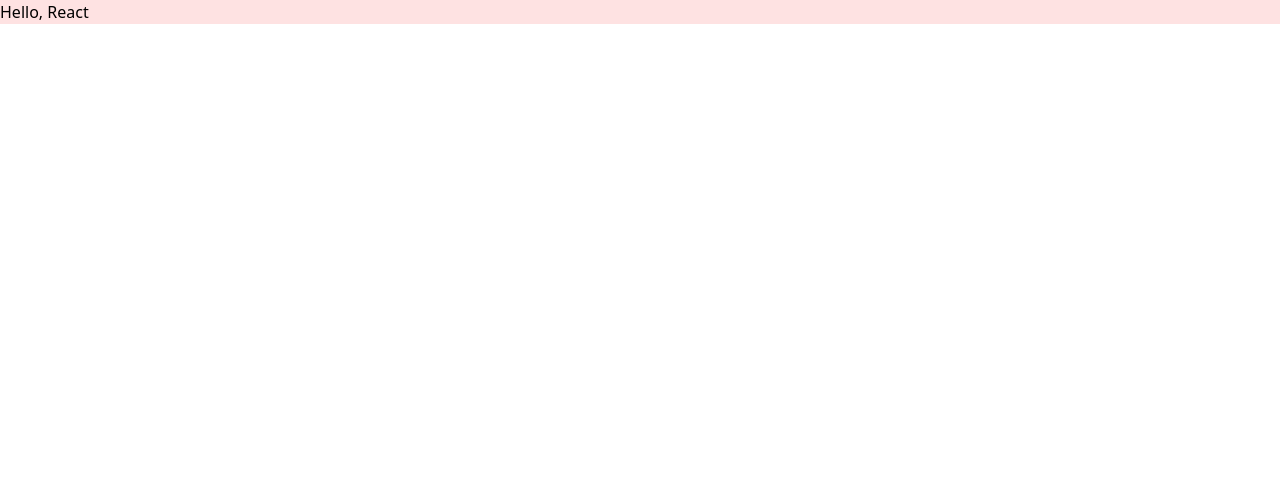
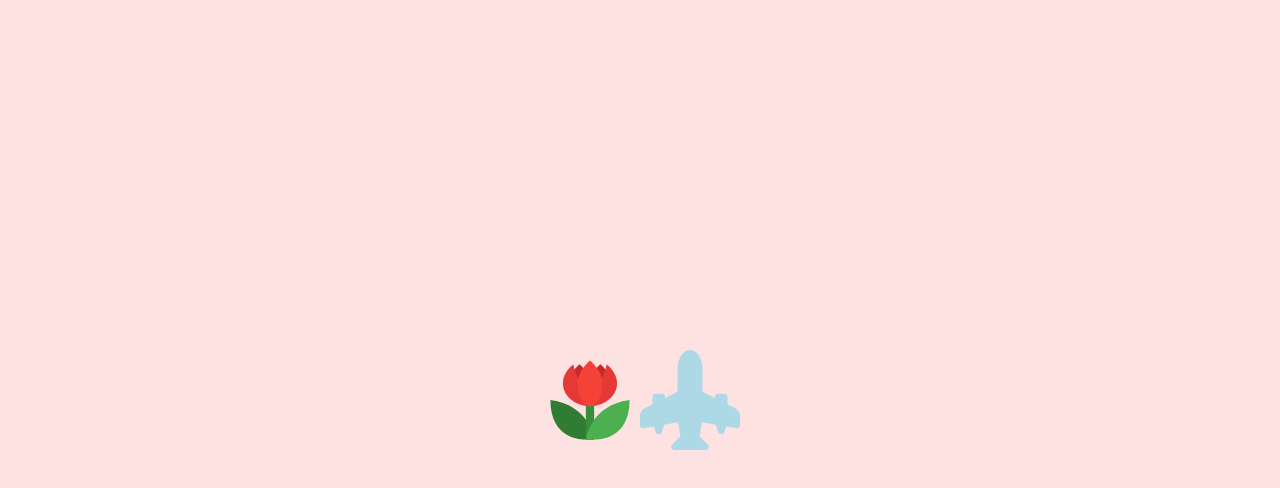
Before and after one commit to seon-2/bcs-part2-react, a React (Create React App) app in the folder react-icons/: page / in a window 1280 px wide. Shown: the top 488 px of the page. Built offline with nearby package versions, Linux system fonts and the light colour scheme.

Commit message:
💄 [design] react icon 적용

```diff
--- a/react-icons/src/App.jsx
+++ b/react-icons/src/App.jsx
@@ -1,5 +1,16 @@
+import { FcCloseUpMode } from "react-icons/fc";
+import { BsFillAirplaneEnginesFill } from "react-icons/bs";
+// https://react-icons.github.io/react-icons 에서 원하는 아이콘 찾아서 경로 import
+// 원하는 icon 이름 그대로! 가져오기
+
 function App() {
-  return <div className="bg-red-100">Hello, React</div>;
+  return (
+    <div className="bg-red-100 min-h-screen flex justify-center items-center">
+      {/* 사이즈, 색상 설정 */}
+      <FcCloseUpMode size={100} />
+      <BsFillAirplaneEnginesFill size={100} color="lightblue" />
+    </div>
+  );
 }
 
 export default App;
```
